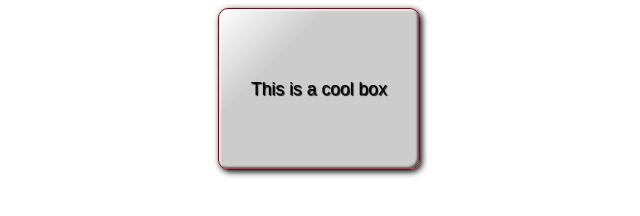
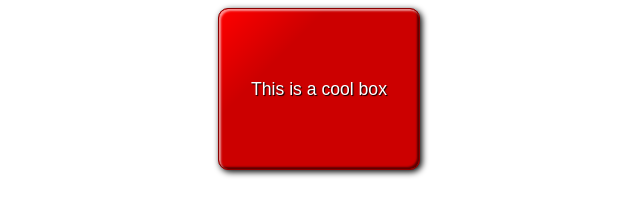
Before and after one commit to bradleybush/inft1206-03-winter2025-assignment3, a plain HTML site: page Assignment 3/Part 2/index.html in a window 1280 px wide. Shown: the whole page, without its empty margins (321-961 px from the left). Drawn offline with Linux system fonts and the light colour scheme.

Commit message:
Part 2: Fix typos

```diff
--- a/Assignment 3/Part 2/style.css
+++ b/Assignment 3/Part 2/style.css
@@ -44,12 +44,12 @@ div {
    * Gives a base colour for the design. Gives the box this colour as
    * its background colour.
    */
-  background-colour: red;
+  background-color: red;
   /*
    * 22 February 2025
    * Gives a contrasting colour for the text
    */
-  colour: white;
+  color: white;
   /*
    * 22 February 2025
    * Gives a black text shadow
```
